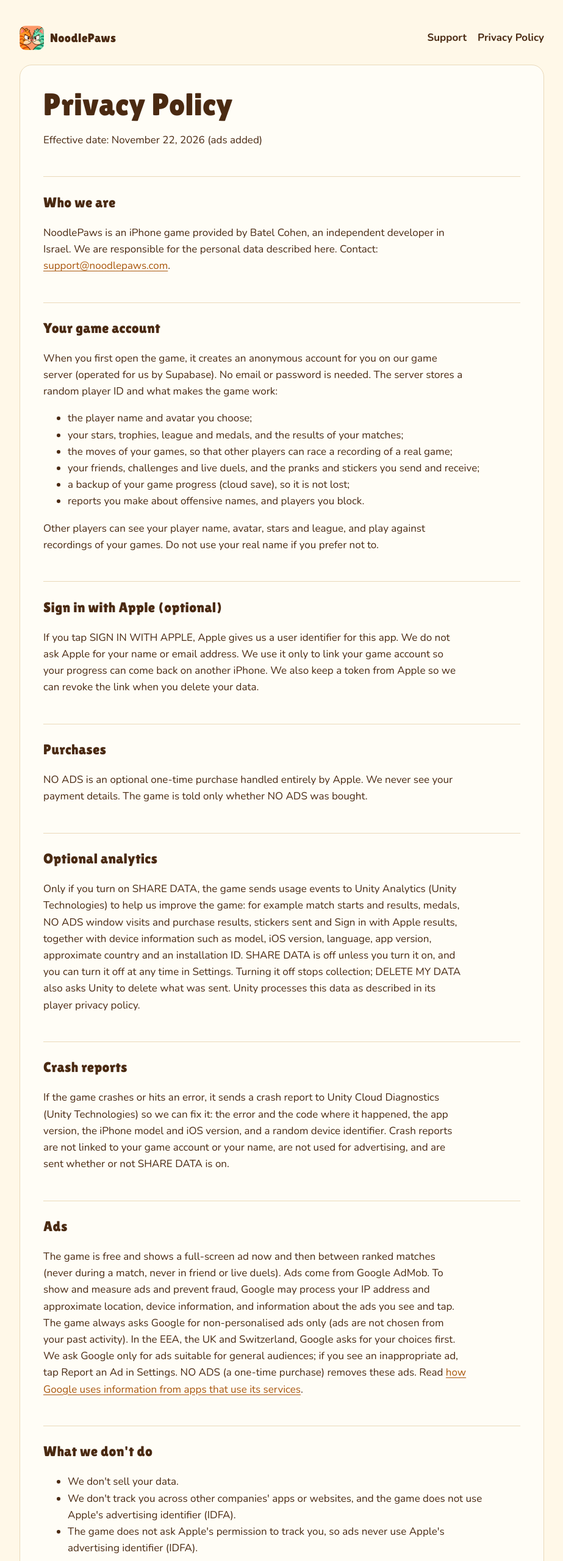
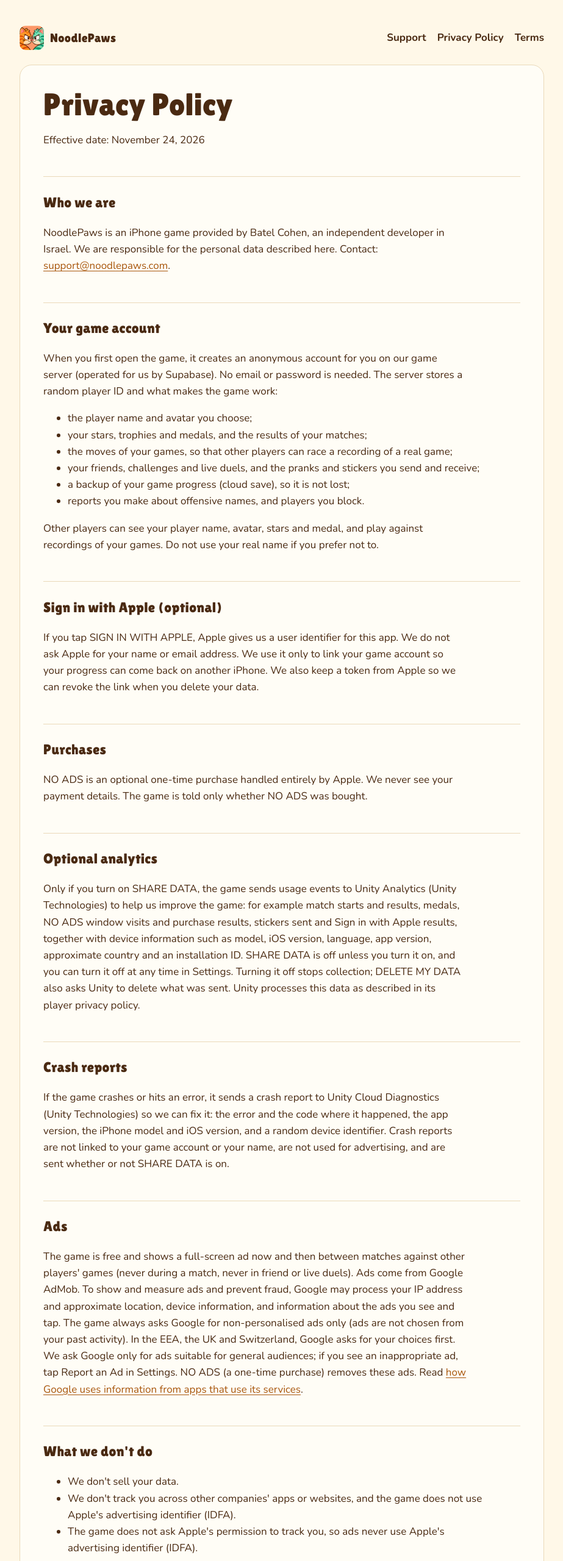
Before and after one commit to batel-cohen-games/noodlepaws-site, a plain HTML site: page privacy/index.html in a window 1280 px wide. Shown: the top 2560 px of the page at 61% size, without its empty margins (178-1101 px from the left). Drawn offline with nearby package versions, Linux system fonts and the light colour scheme.

Commit message:
Site copy fixes before submission (ELI 29)
- Terms link in the nav on every page
- Terms: reports reviewed within 24 hours; block text matches the server
- Support FAQ: honest rival wording (recordings, computer stand-in, live friend duels)
- Privacy/Terms: no league or ranked wording; report retention matches delete_my_data; 24 h prank expiry
- Home: remove "Coming soon to iPhone"

Co-Authored-By: Claude Opus 5.5 <noreply@anthropic.com>

```diff
--- a/privacy/index.html
+++ b/privacy/index.html
@@ -13,11 +13,11 @@
 <div class="wrap">
   <header class="top">
     <a class="brand" href="/"><img src="/favicon.png" alt="" width="40" height="40">NoodlePaws</a>
-    <nav class="nav"><a href="/support/">Support</a><a href="/privacy/">Privacy Policy</a></nav>
+    <nav class="nav"><a href="/support/">Support</a><a href="/privacy/">Privacy Policy</a><a href="/terms/">Terms</a></nav>
   </header>
   <main class="doc">
     <h1>Privacy Policy</h1>
-    <p>Effective date: November 22, 2026 (ads added)</p>
+    <p>Effective date: November 24, 2026</p>
 
     <h2>Who we are</h2>
     <p>NoodlePaws is an iPhone game provided by Batel Cohen, an independent developer in Israel. We are responsible for the personal data described here. Contact: <a href="mailto:support@noodlepaws.com">support@noodlepaws.com</a>.</p>
@@ -26,13 +26,13 @@
     <p>When you first open the game, it creates an anonymous account for you on our game server (operated for us by Supabase). No email or password is needed. The server stores a random player ID and what makes the game work:</p>
     <ul>
       <li>the player name and avatar you choose;</li>
-      <li>your stars, trophies, league and medals, and the results of your matches;</li>
+      <li>your stars, trophies and medals, and the results of your matches;</li>
       <li>the moves of your games, so that other players can race a recording of a real game;</li>
       <li>your friends, challenges and live duels, and the pranks and stickers you send and receive;</li>
       <li>a backup of your game progress (cloud save), so it is not lost;</li>
       <li>reports you make about offensive names, and players you block.</li>
     </ul>
-    <p>Other players can see your player name, avatar, stars and league, and play against recordings of your games. Do not use your real name if you prefer not to.</p>
+    <p>Other players can see your player name, avatar, stars and medal, and play against recordings of your games. Do not use your real name if you prefer not to.</p>
 
     <h2>Sign in with Apple (optional)</h2>
     <p>If you tap SIGN IN WITH APPLE, Apple gives us a user identifier for this app. We do not ask Apple for your name or email address. We use it only to link your game account so your progress can come back on another iPhone. We also keep a token from Apple so we can revoke the link when you delete your data.</p>
@@ -46,7 +46,7 @@
     <p>If the game crashes or hits an error, it sends a crash report to Unity Cloud Diagnostics (Unity Technologies) so we can fix it: the error and the code where it happened, the app version, the iPhone model and iOS version, and a random device identifier. Crash reports are not linked to your game account or your name, are not used for advertising, and are sent whether or not SHARE DATA is on.</p>
 
     <h2>Ads</h2>
-    <p>The game is free and shows a full-screen ad now and then between ranked matches (never during a match, never in friend or live duels). Ads come from Google AdMob. To show and measure ads and prevent fraud, Google may process your IP address and approximate location, device information, and information about the ads you see and tap. The game always asks Google for non-personalised ads only (ads are not chosen from your past activity). In the EEA, the UK and Switzerland, Google asks for your choices first. We ask Google only for ads suitable for general audiences; if you see an inappropriate ad, tap Report an Ad in Settings. NO ADS (a one-time purchase) removes these ads. Read <a href="https://policies.google.com/technologies/partner-sites">how Google uses information from apps that use its services</a>.</p>
+    <p>The game is free and shows a full-screen ad now and then between matches against other players' games (never during a match, never in friend or live duels). Ads come from Google AdMob. To show and measure ads and prevent fraud, Google may process your IP address and approximate location, device information, and information about the ads you see and tap. The game always asks Google for non-personalised ads only (ads are not chosen from your past activity). In the EEA, the UK and Switzerland, Google asks for your choices first. We ask Google only for ads suitable for general audiences; if you see an inappropriate ad, tap Report an Ad in Settings. NO ADS (a one-time purchase) removes these ads. Read <a href="https://policies.google.com/technologies/partner-sites">how Google uses information from apps that use its services</a>.</p>
 
     <h2>What we don't do</h2>
     <ul>
@@ -59,7 +59,7 @@
     <p>Tap DELETE MY DATA in the game's Settings and confirm. We delete your account and everything linked to it on our server (name, progress, cloud save, friends, messages), revoke Sign in with Apple if you used it, and ask Unity to delete analytics data if you ever shared it. Removing the app alone does not delete your server account; you can also email us to delete it.</p>
 
     <h2>How long we keep data</h2>
-    <p>We keep your account data while you have an account. Stickers that are not seen within 7 days are no longer delivered. Reports are kept as long as needed to keep the game safe.</p>
+    <p>We keep your account data while you have an account. Stickers that are not seen within 7 days are no longer delivered. Pranks that are not seen within 24 hours are no longer delivered. Reports you make, and reports about you, are deleted with your account.</p>
 
     <h2>Where data is processed</h2>
     <p>Our service providers (Supabase, Unity, Google and Apple) may process data in the United States and other countries, under their own safeguards.</p>
```
Also changed, not shown: delete-data/index.html (+1 -1 lines), index.html (+1 -2 lines), support/index.html (+2 -2 lines), terms/index.html (+3 -3 lines).
